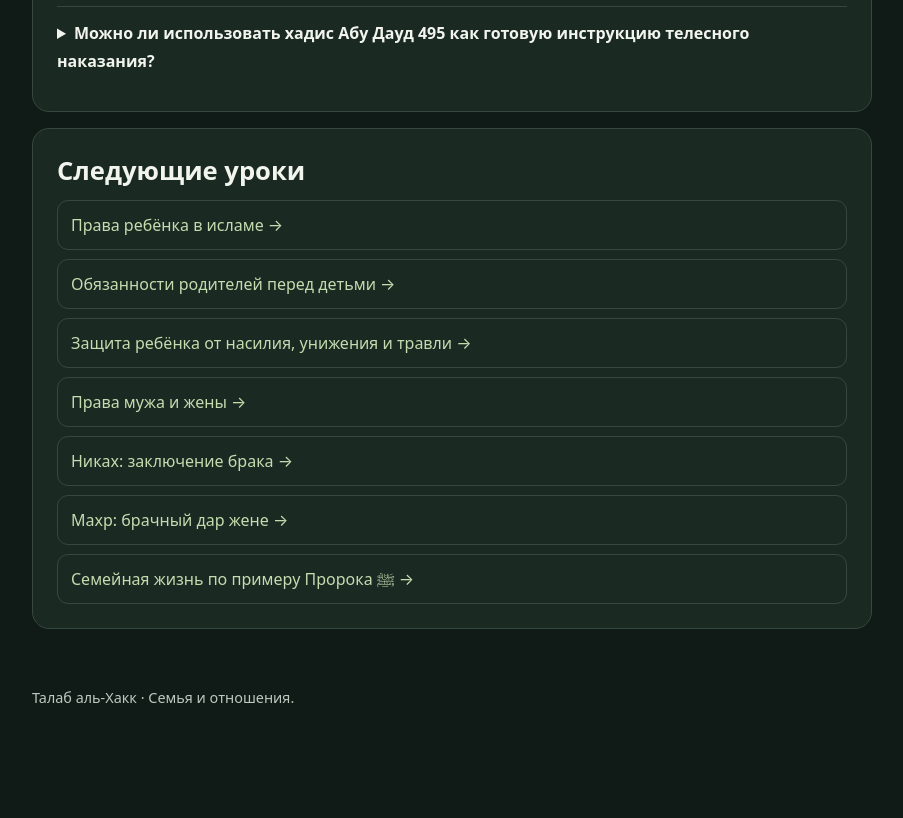
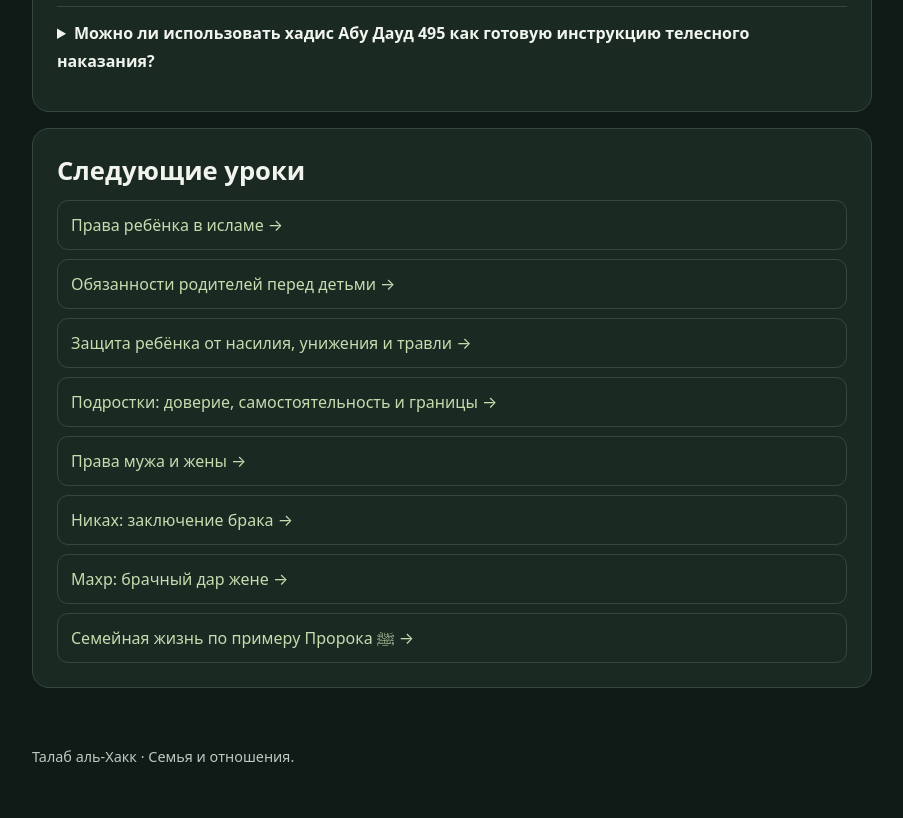
Before and after one commit to NaFaS-Bek/talab-al-haqq, a plain HTML site: page family-children.html in a window 1280 px wide. Shown: the part 5371-6189 px from the top of the page, without its empty margins (188-1091 px from the left). Before the commit the page ends 6130 px from the top, so only its background shows below. Drawn offline with Linux system fonts and the light colour scheme.

Commit message:
Link teen dialogue lesson, add regression guards and audit documentation

```diff
--- a/family-children.html
+++ b/family-children.html
@@ -102,5 +102,6 @@
 <details><summary>Можно ли использовать хадис Абу Дауд 495 как готовую инструкцию телесного наказания?</summary><p>Нет. Источник нельзя пересказывать выборочно: в нём упомянут возраст и спорное для современного применения дисциплинарное предписание. Его религиозно-правовые условия нужно разбирать со специалистом, а обучение ребёнка не должно становиться оправданием причинения вреда.</p></details>
 </section>
 <section class="note" id="related"><h2>Следующие уроки</h2><div class="related"><a href="family-child-rights.html">Права ребёнка в исламе →</a><a href="family-parent-duties.html">Обязанности родителей перед детьми →</a><a href="family-child-safety.html">Защита ребёнка от насилия, унижения и травли →</a>
+<a href="family-teen-dialogue.html">Подростки: доверие, самостоятельность и границы →</a>
 <a href="family-rights.html">Права мужа и жены →</a><a href="family-nikah.html">Никах: заключение брака →</a><a href="family-mahr.html">Махр: брачный дар жене →</a><a href="family-prophetic-example.html">Семейная жизнь по примеру Пророка ﷺ →</a></div></section>
 </main><footer>Талаб аль-Хакк · Семья и отношения.</footer></body></html>
```
